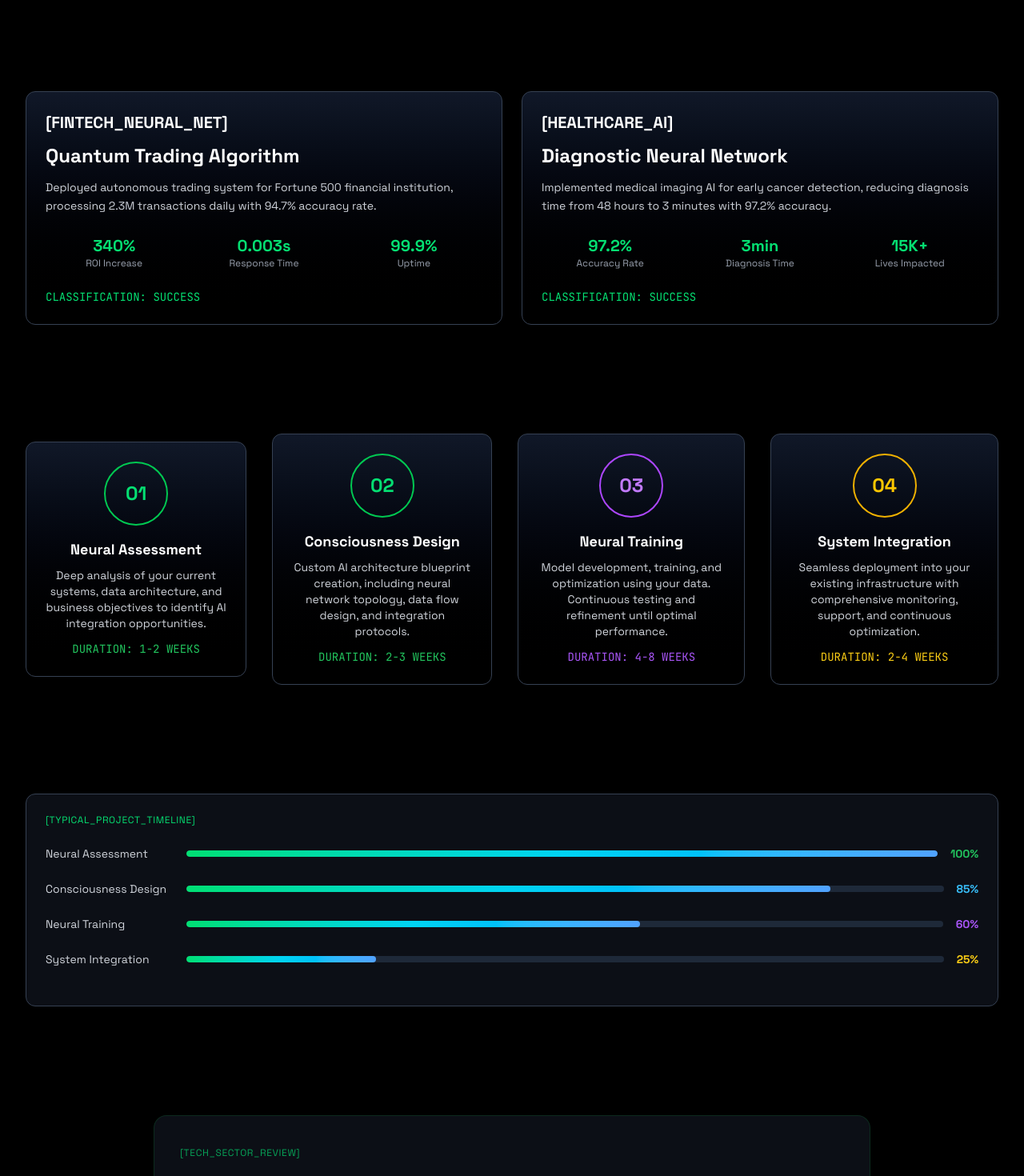
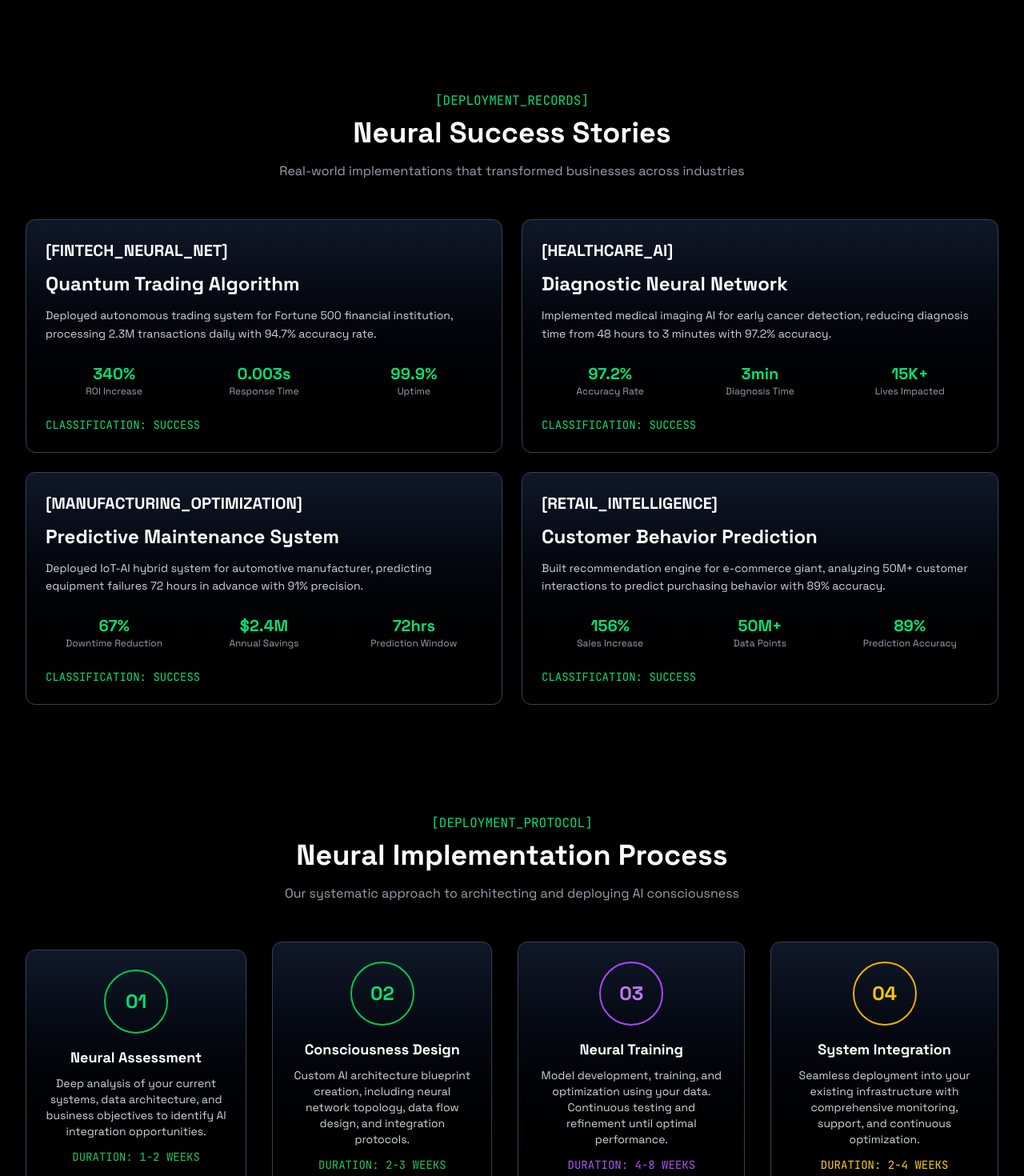
Before and after one commit to swadeshChhetri/trorportfolio, a React (Vite) app: page / in a window 1280 px wide. Shown: the part 3640-5110 px from the top of the page at 80% size. Built offline with nearby package versions, Linux system fonts and the light colour scheme.

Commit message:
update the headings

```diff
--- a/src/components/Cases.jsx
+++ b/src/components/Cases.jsx
@@ -1,6 +1,5 @@
 import React from "react";
-import UniversalCard from "./common/Card";
-
+import Motion from "./common/Motion";
 
 const projectCardsData = [
   {
@@ -27,22 +26,93 @@ const projectCardsData = [
     ],
     classification: "SUCCESS",
   },
-  // Add more cards here if needed
+  {
+    title: "[MANUFACTURING_OPTIMIZATION]",
+    heading: "Predictive Maintenance System",
+    description:
+      "Deployed IoT-AI hybrid system for automotive manufacturer, predicting equipment failures 72 hours in advance with 91% precision.",
+    stats: [
+      { label: "Downtime Reduction", value: "67%" },
+      { label: "Annual Savings", value: "$2.4M" },
+      { label: "Prediction Window", value: "72hrs" },
+    ],
+    classification: "SUCCESS",
+  },
+  {
+    title: "[RETAIL_INTELLIGENCE]",
+    heading: "Customer Behavior Prediction",
+    description:
+      "Built recommendation engine for e-commerce giant, analyzing 50M+ customer interactions to predict purchasing behavior with 89% accuracy.",
+    stats: [
+      { label: "Sales Increase", value: "156%" },
+      { label: "Data Points", value: "50M+" },
+      { label: "Prediction Accuracy", value: "89%" },
+    ],
+    classification: "SUCCESS",
+  },
 ];
 
 export function CardsSection() {
   return (
-    <div id="cases" className="flex flex-col md:flex-row gap-6 justify-center items-center">
-      {projectCardsData.map((card, index) => (
-        <UniversalCard
-          key={index}
-          title={card.title}
-          heading={card.heading}
-          description={card.description}
-          stats={card.stats}
-          classification={card.classification}
-        />
-      ))}
-    </div>
+    <section id="services" className="bg-black text-white flex flex-col">
+      <div className="text-center">
+        {/* Section Heading */}
+        <h3 className="text-green-400 font-jetbrains mb-2">
+          [DEPLOYMENT_RECORDS]
+        </h3>
+        <h2 className="text-4xl font-bold mb-4">Neural Success Stories</h2>
+        <p className="text-gray-400 mb-12">
+         Real-world implementations that transformed businesses across industries
+        </p>
+      </div>
+
+      <div className="grid grid-cols-1 md:grid-cols-2 gap-6 justify-center items-start">
+        {projectCardsData.map((card, index) => (
+          <Motion key={index} height="h-auto">
+
+              {/* Title / Heading */}
+              {card.title && (
+                <h3 className="text-xl font-bold mb-3 text-white">
+                  {card.title}
+                </h3>
+              )}
+              {card.heading && (
+                <h2 className="text-2xl font-bold mb-3 text-white">
+                  {card.heading}
+                </h2>
+              )}
+
+              {/* Description */}
+              {card.description && (
+                <p className="text-gray-300 text-sm leading-relaxed mb-6">
+                  {card.description}
+                </p>
+              )}
+
+              {/* Stats */}
+              {card.stats && (
+                <div className="grid grid-cols-3 gap-4 mb-6">
+                  {card.stats.map((stat, i) => (
+                    <div key={i} className="text-center">
+                      <p className="text-green-400 text-xl font-bold">
+                        {stat.value}
+                      </p>
+                      <p className="text-gray-400 text-xs">{stat.label}</p>
+                    </div>
+                  ))}
+                </div>
+              )}
+
+              {/* Classification */}
+              {card.classification && (
+                <p className="text-green-400 text-sm font-jetbrains">
+                  CLASSIFICATION: {card.classification}
+                </p>
+              )}
+
+          </Motion>
+        ))}
+      </div>
+    </section>
   );
 }
--- a/src/components/Contact.jsx
+++ b/src/components/Contact.jsx
@@ -4,6 +4,17 @@ import Motion from "./common/Motion";
 
 export default function ContactForm() {
   return (
+    <section id="services" className="bg-black text-white flex flex-col">
+      <div className="text-center">
+        {/* Section Heading */}
+        <h3 className="text-green-400 font-jetbrains mb-2">
+          [INITIATE_CONNECTION]
+        </h3>
+        <h2 className="text-4xl font-bold mb-4">Establish Neural Link</h2>
+        <p className="text-gray-400 mb-12">
+          Ready to transcend traditional business limitations? Let's architect your digital evolution
+        </p>
+      </div>
       <div
         id="contact"
         className="min-h-screen bg-black flex items-center justify-center"
@@ -45,7 +56,9 @@ export default function ContactForm() {
               </div>
 
               <div>
-              <label className="block font-jetbrains mb-1">[DATA_STREAM]</label>
+                <label className="block font-jetbrains mb-1">
+                  [DATA_STREAM]
+                </label>
                 <textarea
                   rows="4"
                   className="w-full  border border-green-600 rounded p-2 text-green-300 font-jetbrains focus:outline-none focus:ring focus:ring-green-400"
@@ -94,18 +107,22 @@ export default function ContactForm() {
               </h2>
               <div className="font-jetbrains space-y-2">
                 <p>
-                MON - FRI <span className="float-right">09:00 - 18:00 PST</span>
+                  MON - FRI{" "}
+                  <span className="float-right">09:00 - 18:00 PST</span>
                 </p>
                 <p>
-                SATURDAY <span className="float-right">10:00 - 16:00 PST</span>
+                  SATURDAY{" "}
+                  <span className="float-right">10:00 - 16:00 PST</span>
                 </p>
                 <p>
-                SUNDAY <span className="float-right text-red-500">OFFLINE</span>
+                  SUNDAY{" "}
+                  <span className="float-right text-red-500">OFFLINE</span>
                 </p>
               </div>
             </Motion>
           </div>
         </div>
       </div>
+    </section>
   );
 }
--- a/src/components/FAQ.jsx
+++ b/src/components/FAQ.jsx
@@ -28,6 +28,17 @@ export default function FAQSection() {
   };
 
   return (
+    <section id="services" className="bg-black text-white flex flex-col">
+    <div className="text-center">
+      {/* Section Heading */}
+      <h3 className="text-green-400 font-jetbrains mb-2">
+        [KNOWLEDGE_BASE]
+      </h3>
+      <h2 className="text-4xl font-bold mb-4">Frequently Asked Queries</h2>
+      <p className="text-gray-400 mb-12">
+        Common questions about AI consciousness implementation and neural network deployment
+      </p>
+    </div>
     <div id="faq" className="w-full max-w-3xl mx-auto mt-12 space-y-4">
       {faqs.map((faq, index) => (
         <div
@@ -66,5 +77,6 @@ export default function FAQSection() {
         </div>
       ))}
     </div>
+    </section>
   );
 }
--- a/src/components/Footer.jsx
+++ b/src/components/Footer.jsx
@@ -8,7 +8,7 @@ export default function Footer() {
   const sectionTitleClass = "text-green-400 font-jetbrains mb-3";
 
   return (
-    <footer className="bg-black text-green-400 border-t border-green-600">
+    <footer className="bg-black text-green-400 border-t border-green-600 p-4">
       <div className="max-w-7xl mx-auto grid grid-cols-1 md:grid-cols-3 gap-8">
         {/* Left Section */}
         <div>
--- a/src/components/Process.jsx
+++ b/src/components/Process.jsx
@@ -38,6 +38,17 @@ const steps = [
 
 const StepsSection = () => {
   return (
+    <section id="services" className="bg-black text-white flex flex-col">
+    <div className="text-center">
+      {/* Section Heading */}
+      <h3 className="text-green-400 font-jetbrains mb-2">
+        [DEPLOYMENT_PROTOCOL]
+      </h3>
+      <h2 className="text-4xl font-bold mb-4">Neural Implementation Process</h2>
+      <p className="text-gray-400 mb-12">
+       Our systematic approach to architecting and deploying AI consciousness
+      </p>
+    </div>
     <div id="process" className="flex flex-col items-center md:flex-row gap-8 justify-center bg-black text-white">
       {steps.map((step) => (
         <StepCard
@@ -50,6 +61,7 @@ const StepsSection = () => {
         />
       ))}
     </div>
+    </section>
   );
 };
 
--- a/src/components/Review.jsx
+++ b/src/components/Review.jsx
@@ -40,6 +40,17 @@ export default function TestimonialSlider() {
   }, []);
 
   return (
+    <section id="services" className="bg-black text-white flex flex-col">
+    <div className="text-center">
+      {/* Section Heading */}
+      <h3 className="text-green-400 font-jetbrains mb-2">
+        [CLIENT_FEEDBACK_MATRIX]
+      </h3>
+      <h2 className="text-4xl font-bold mb-4">Neural Network Reviews</h2>
+      <p className="text-gray-400 mb-12">
+        Testimonials from organizations that have successfully integrated AI consciousness
+      </p>
+    </div>
     <div id="reviews" className="bg-[#0c0f16] text-white rounded-2xl p-8 border border-green-900/40 shadow-lg w-full max-w-4xl mx-auto mt-12">
       <AnimatePresence mode="wait">
         <motion.div
@@ -74,5 +85,6 @@ export default function TestimonialSlider() {
         </motion.div>
       </AnimatePresence>
     </div>
+    </section>
   );
 }
```
Lines whose indentation alone changed are shown as unchanged.
